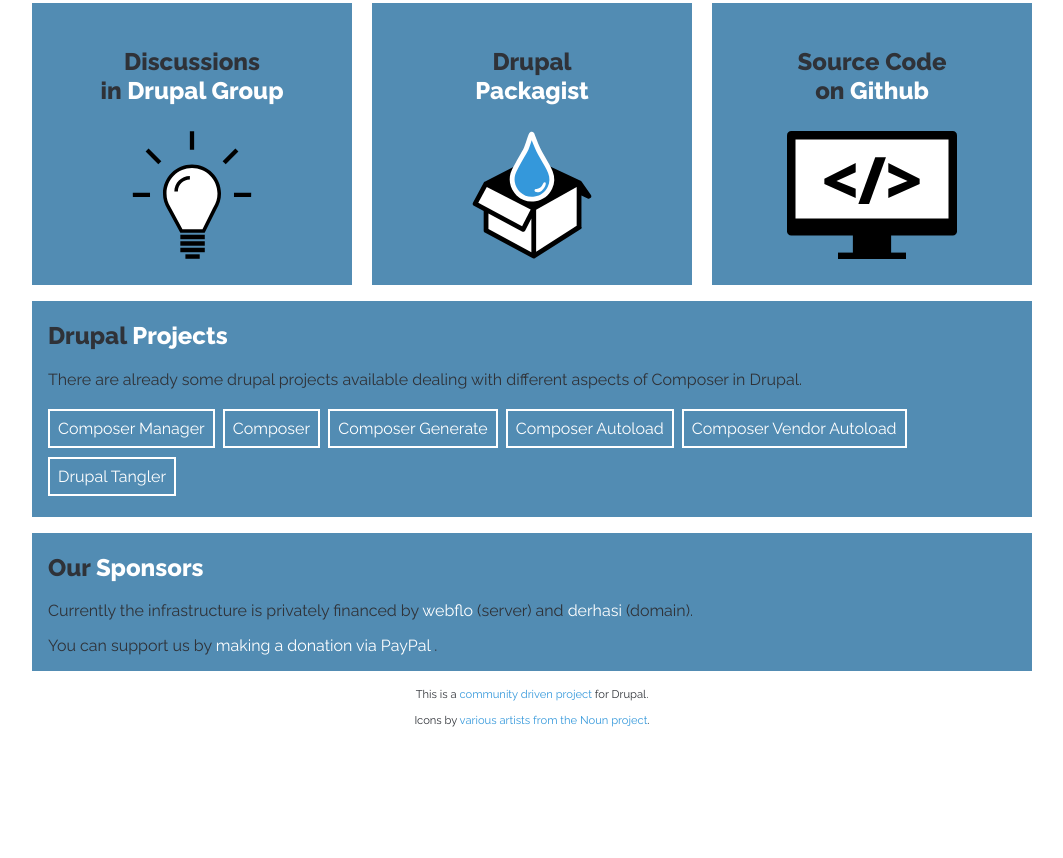
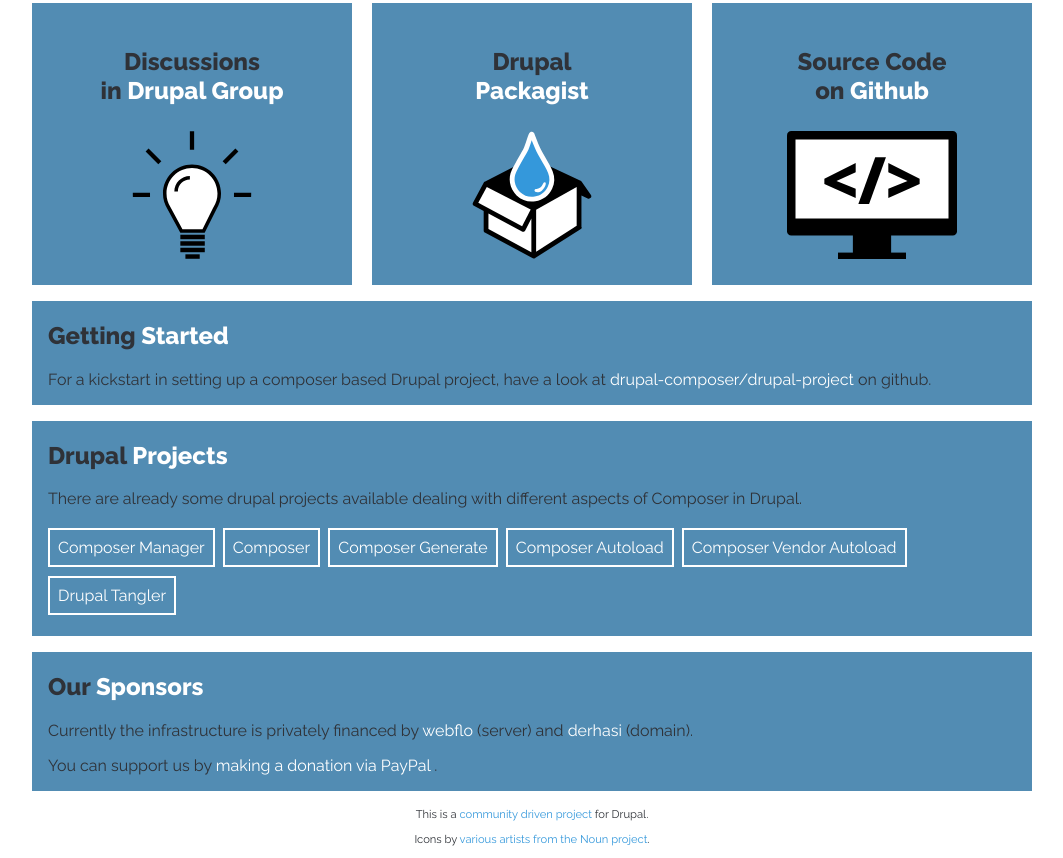
Before and after one commit to drupal-composer/drupal-composer.github.io, a website: page index.html in a window 1280 px wide. Shown: the part 199-1057 px from the top of the page, without its empty margins (108-1171 px from the left). Before the commit the page ends 937 px from the top, so only its background shows below. Drawn offline with nearby package versions, Linux system fonts and the light colour scheme.

Commit message:
Adding link to drupal-composer/drupal-project

```diff
--- a/index.html
+++ b/index.html
@@ -65,6 +65,16 @@
 
     <div class="cols">
       <div class="col box box--projects">
+        <h2>Getting <em>Started</em></h2>
+        <p>
+          For a kickstart in setting up a composer based Drupal project, have a look at
+          <a href="https://github.com/drupal-composer/drupal-project">drupal-composer/drupal-project</a> on github.
+        </p>
+      </div>
+    </div>
+
+    <div class="cols">
+      <div class="col box box--projects">
         <h2>Drupal <em>Projects</em></h2>
         <p>
           There are already some drupal projects available dealing with different
```
